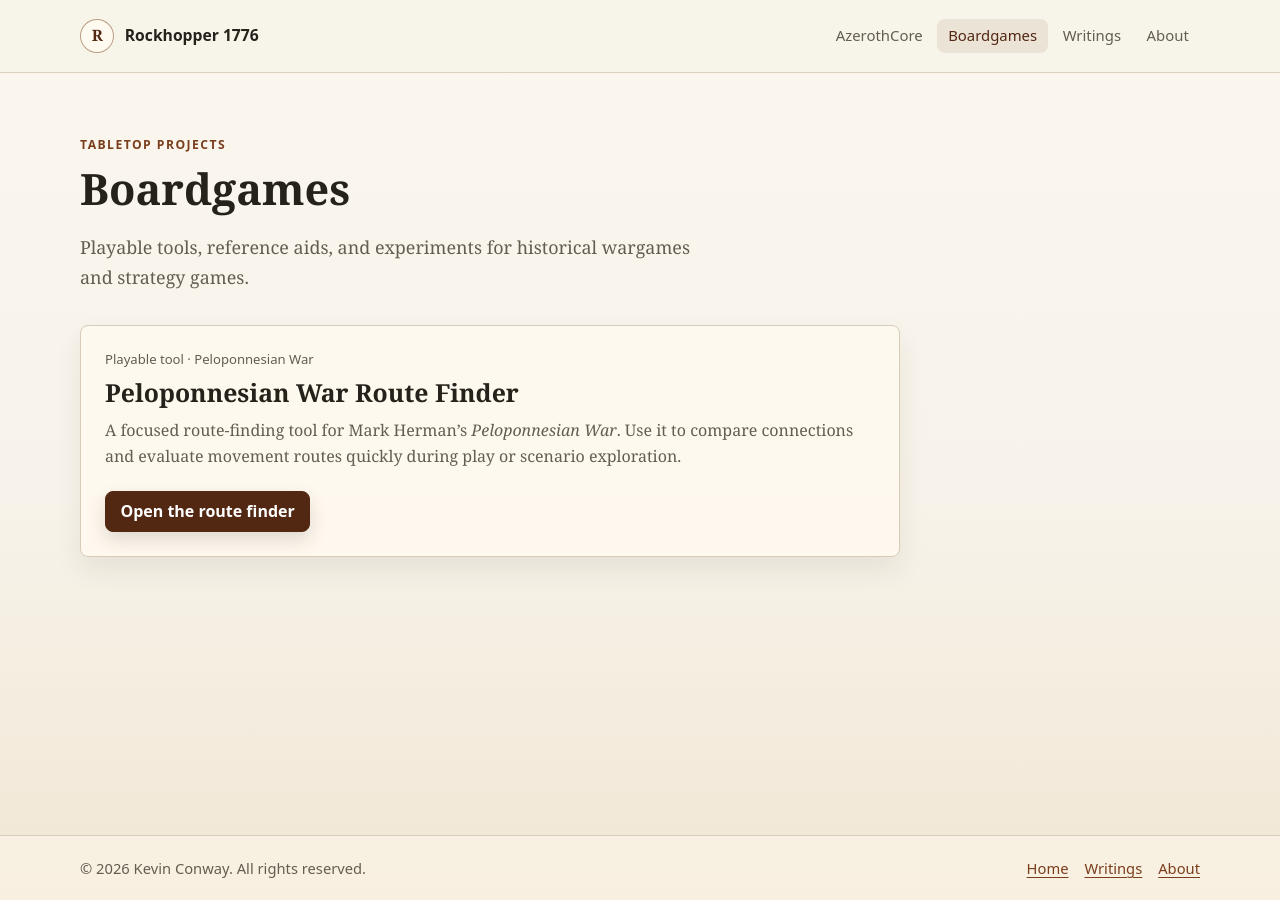
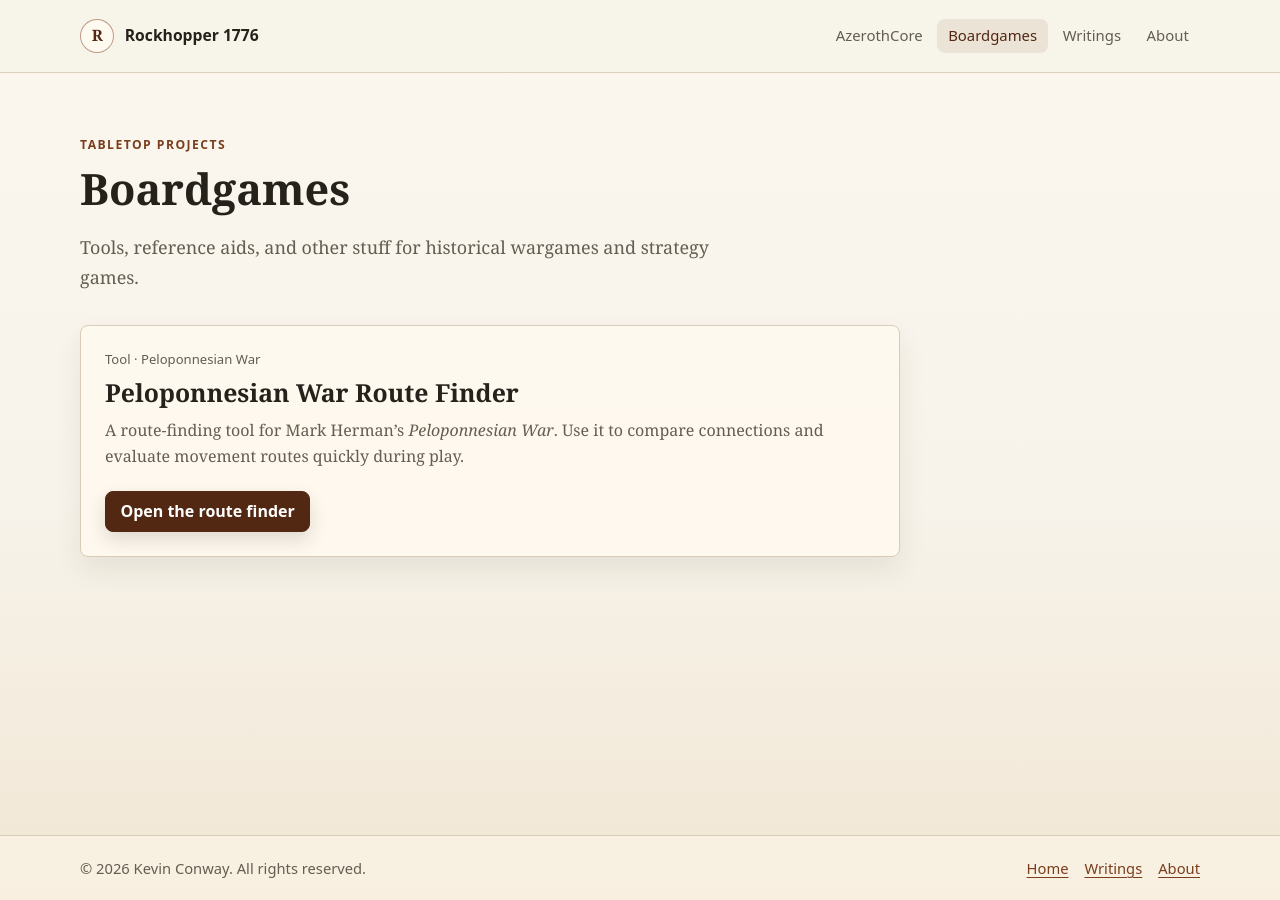
Before and after one commit to Rockhopper1776/rockhopper1776.github.io, a Jekyll site: the page built from boardgames.html, in a window 1280 px wide. Built offline with Jekyll 4.4.1, drawn with Linux system fonts in a browser that asks for light colours.

Commit message:
cleaning up labels

```diff
--- a/boardgames.html
+++ b/boardgames.html
@@ -1,7 +1,7 @@
 ---
 layout: default
 title: Boardgames
-description: Tools, reference aids, and experiments for historical boardgames and strategy games.
+description: Tools and reference aids for historical boardgames and strategy games.
 permalink: /boardgames/
 section: boardgames
 ---
@@ -9,16 +9,16 @@ section: boardgames
 <p class="eyebrow">Tabletop projects</p>
 <h1>Boardgames</h1>
 <p class="lead">
-  Playable tools, reference aids, and experiments for historical wargames and strategy games.
+  Tools, reference aids, and other stuff for historical wargames and strategy games.
 </p>
 
 <section class="content-list" aria-label="Boardgame projects">
   <article class="content-list-item">
-    <p class="item-meta">Playable tool · Peloponnesian War</p>
+    <p class="item-meta">Tool · Peloponnesian War</p>
     <h2>Peloponnesian War Route Finder</h2>
     <p>
-      A focused route-finding tool for Mark Herman’s <em>Peloponnesian War</em>. Use it to compare
-      connections and evaluate movement routes quickly during play or scenario exploration.
+      A route-finding tool for Mark Herman’s <em>Peloponnesian War</em>. Use it to compare
+      connections and evaluate movement routes quickly during play.
     </p>
     <a class="button button-compact" href="{{ '/peloponnesian-war-route-finder/' | relative_url }}">Open the route finder</a>
   </article>
```
Also changed, not shown: index.html (+4 -4 lines).
